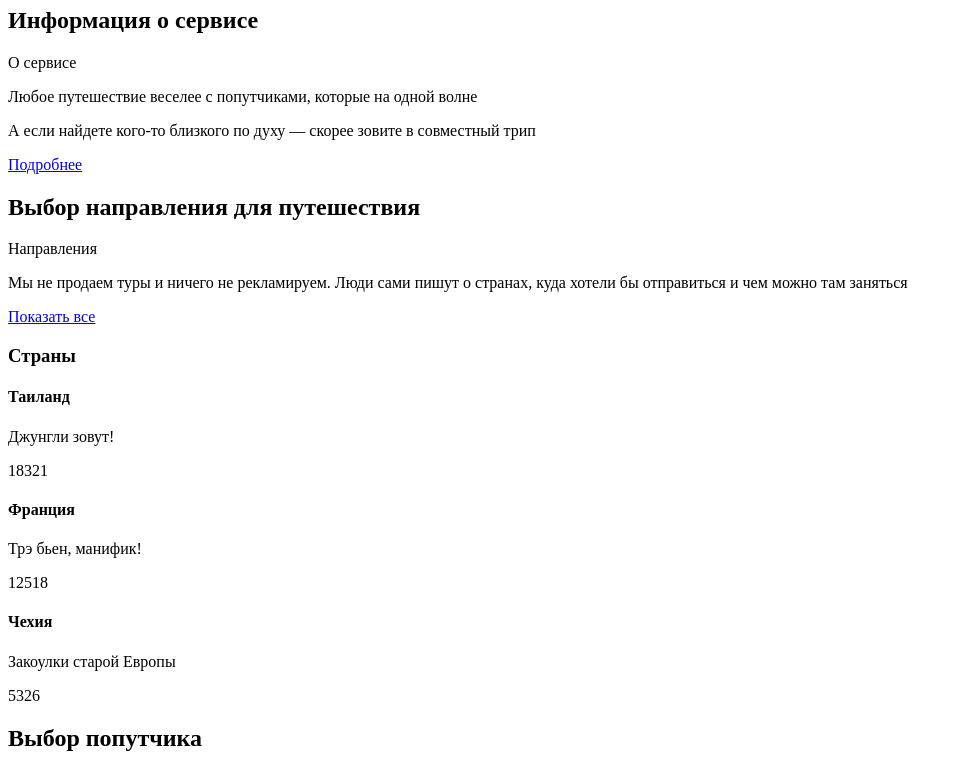
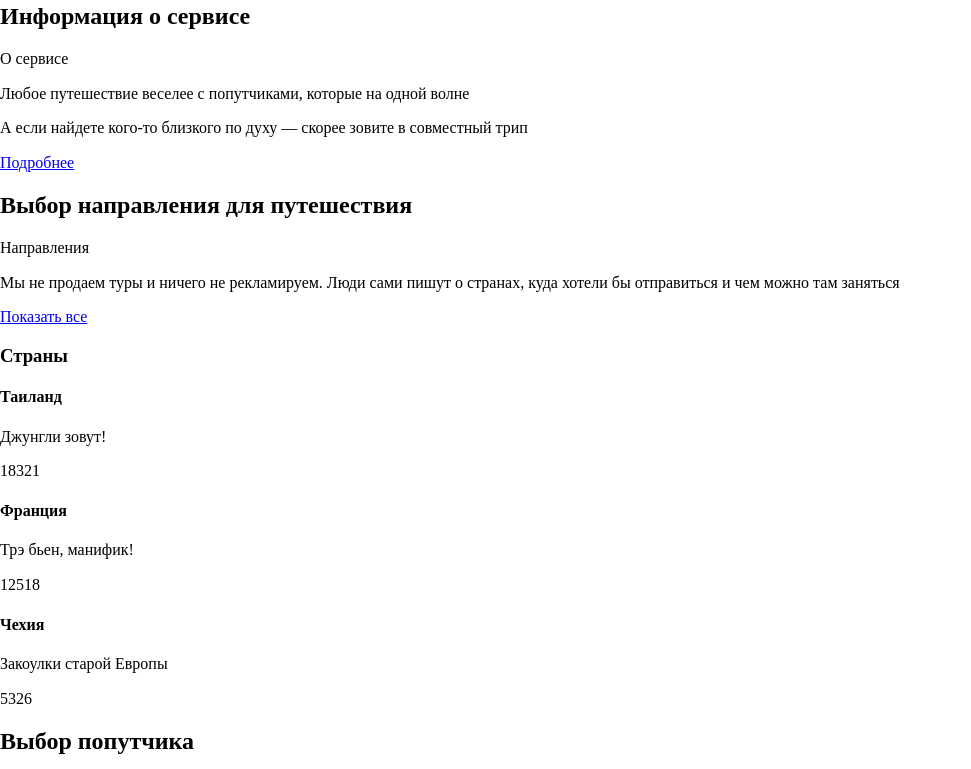
Before and after one commit to Alexey-og/10069-pognali-20, a website: page source/index.html in a window 1280 px wide. Shown: the part 376-1145 px from the top of the page, without its empty margins (0-971 px from the left). Drawn offline with nearby package versions, Linux system fonts and the light colour scheme.

Commit message:
Подключение шрифтов. Создание переменных цветов
Начало стилизации главной страницы по временной схеме, пока что без использования препроцессоров. Далее все уже созданные нативные CSS-стили будут переписаны на препроцессорные.

```diff
--- a/source/index.html
+++ b/source/index.html
@@ -3,6 +3,8 @@
 <head>
   <meta charset="utf-8">
   <meta name="viewport" content="width=device-width, initial-scale=1">
+  <link rel="stylesheet" href="./css/normalize.css">
+  <link rel="stylesheet" href="./css/style.css">
   <title>HTML Academy: Погнали</title>
 </head>
 <body>
```
Also changed, not shown: source/fonts/bloggersans-bold.woff (added), source/fonts/bloggersans-bold.woff2 (added), source/fonts/bloggersans-light.woff (added), source/fonts/bloggersans-light.woff2 (added), source/fonts/bloggersans-medium.woff (added), source/fonts/bloggersans-medium.woff2 (added), source/fonts/bloggersans.woff (added), source/fonts/bloggersans.woff2 (added).
